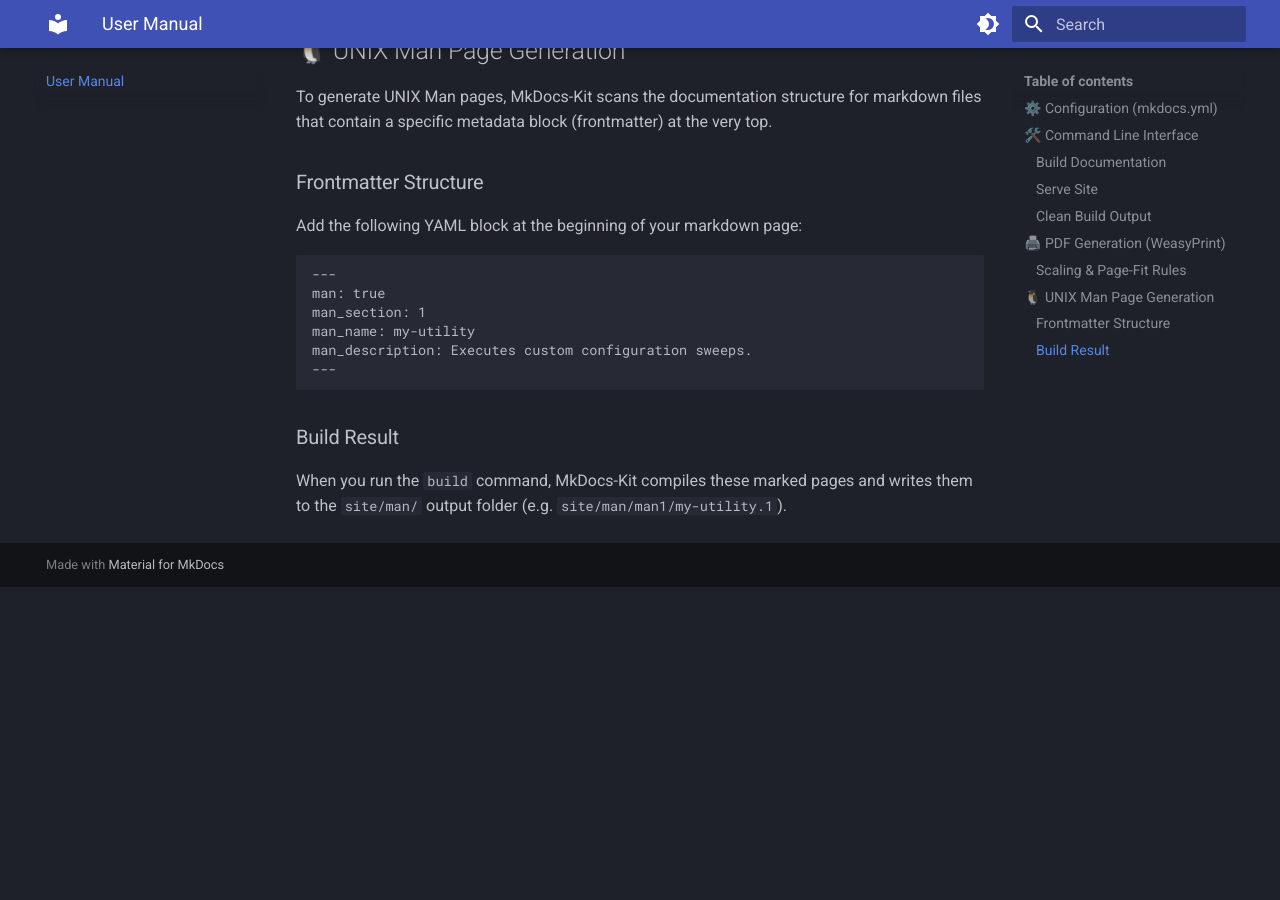
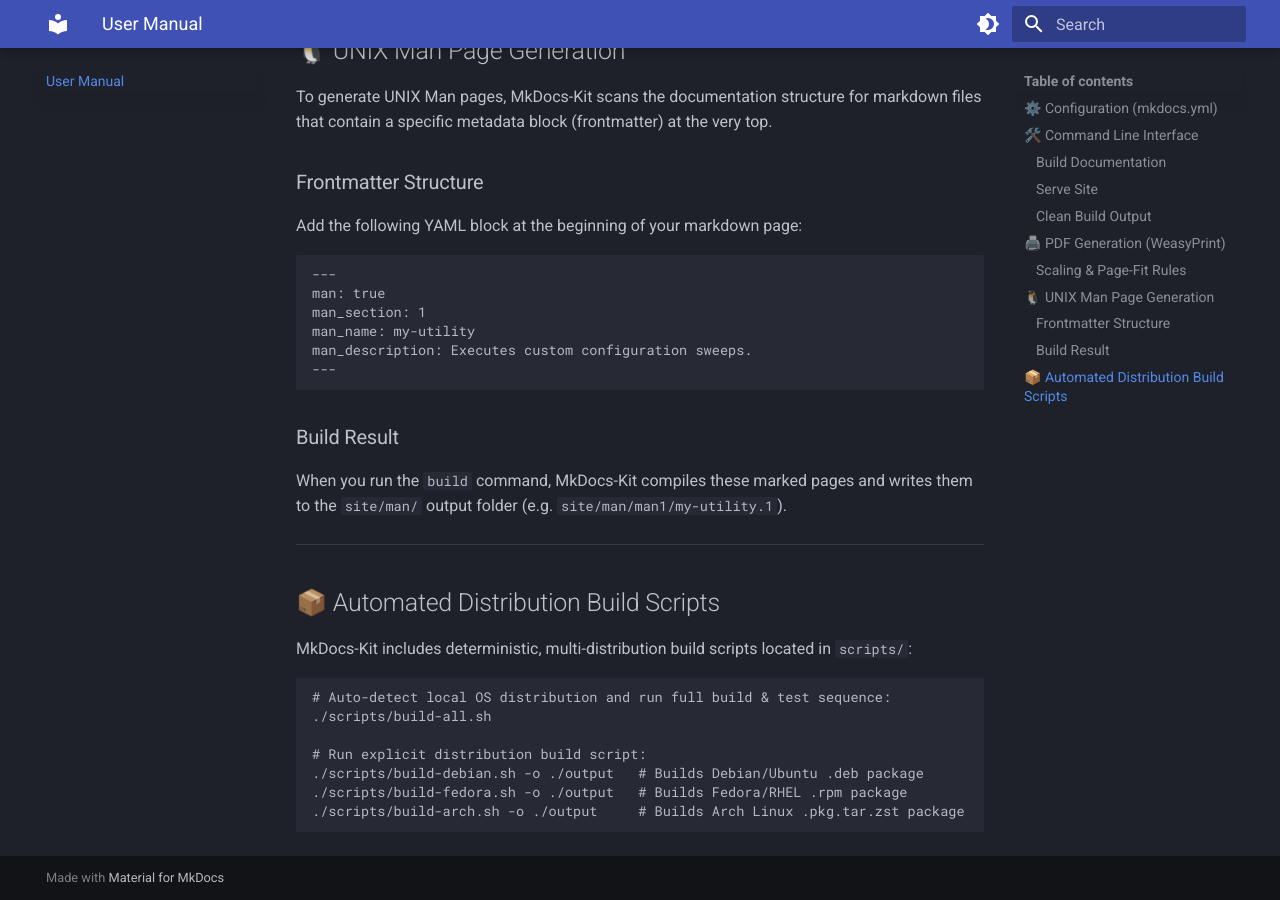
Before and after one commit to mlecabellec/mkdocs-kit, an MkDocs documentation site: the page built from doc/docs/user_manual.md, in a window 1280 px wide and 900 px high, scrolled down 1909 px. Built offline with MkDocs 1.6.1 and Material for MkDocs 9.7.7, drawn with Linux system fonts in a browser that asks for light colours; before the commit the page ends 2496 px from its top, so only the background shows below that.

Commit message:
feat(packaging): add multi-distribution build scripts and documentation

````diff
--- a/doc/docs/user_manual.md
+++ b/doc/docs/user_manual.md
@@ -85,3 +85,19 @@
 
 ### Build Result
 When you run the `build` command, MkDocs-Kit compiles these marked pages and writes them to the `site/man/` output folder (e.g. `site/man/man1/my-utility.1`).
+
+---
+
+## 📦 Automated Distribution Build Scripts
+
+MkDocs-Kit includes deterministic, multi-distribution build scripts located in `scripts/`:
+
+```bash
+# Auto-detect local OS distribution and run full build & test sequence:
+./scripts/build-all.sh
+
+# Run explicit distribution build script:
+./scripts/build-debian.sh -o ./output   # Builds Debian/Ubuntu .deb package
+./scripts/build-fedora.sh -o ./output   # Builds Fedora/RHEL .rpm package
+./scripts/build-arch.sh -o ./output     # Builds Arch Linux .pkg.tar.zst package
+```
````
Also changed, not shown: README.md, packaging/README.md (added), 8 other files.
